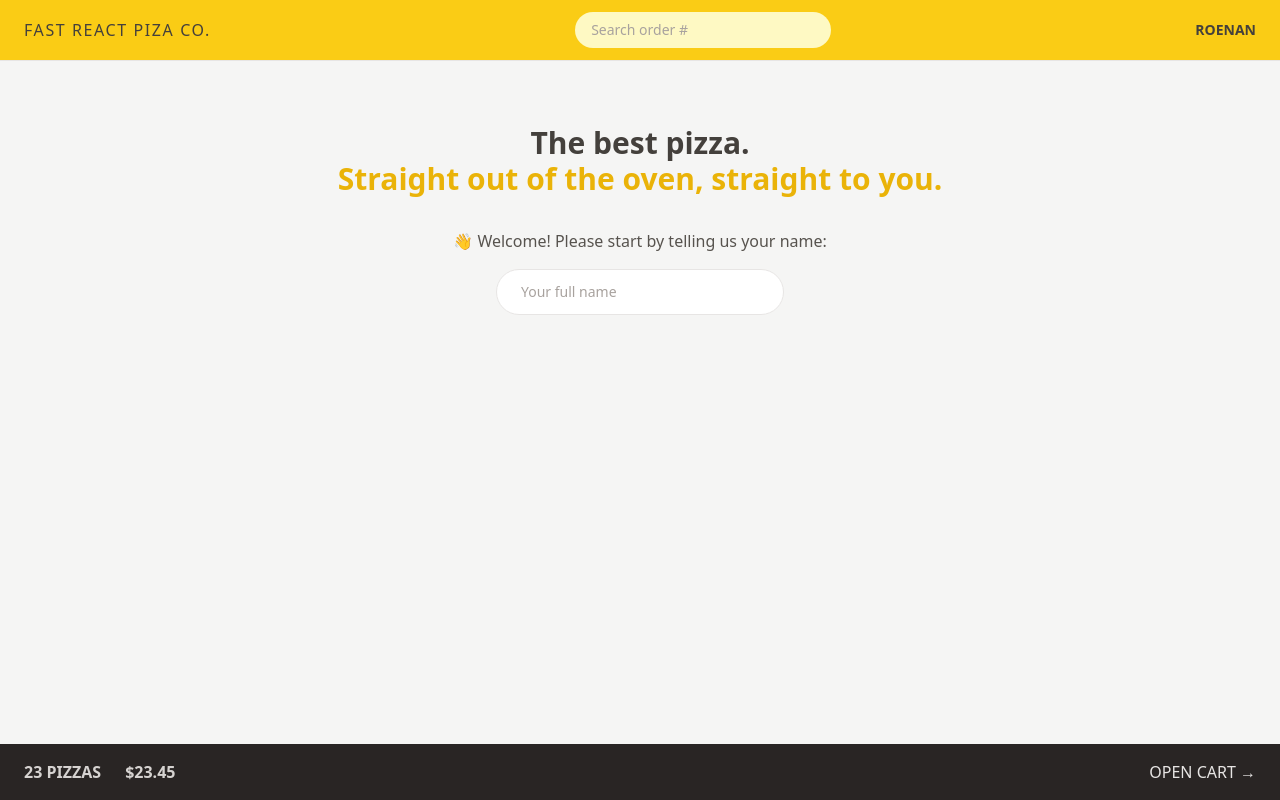
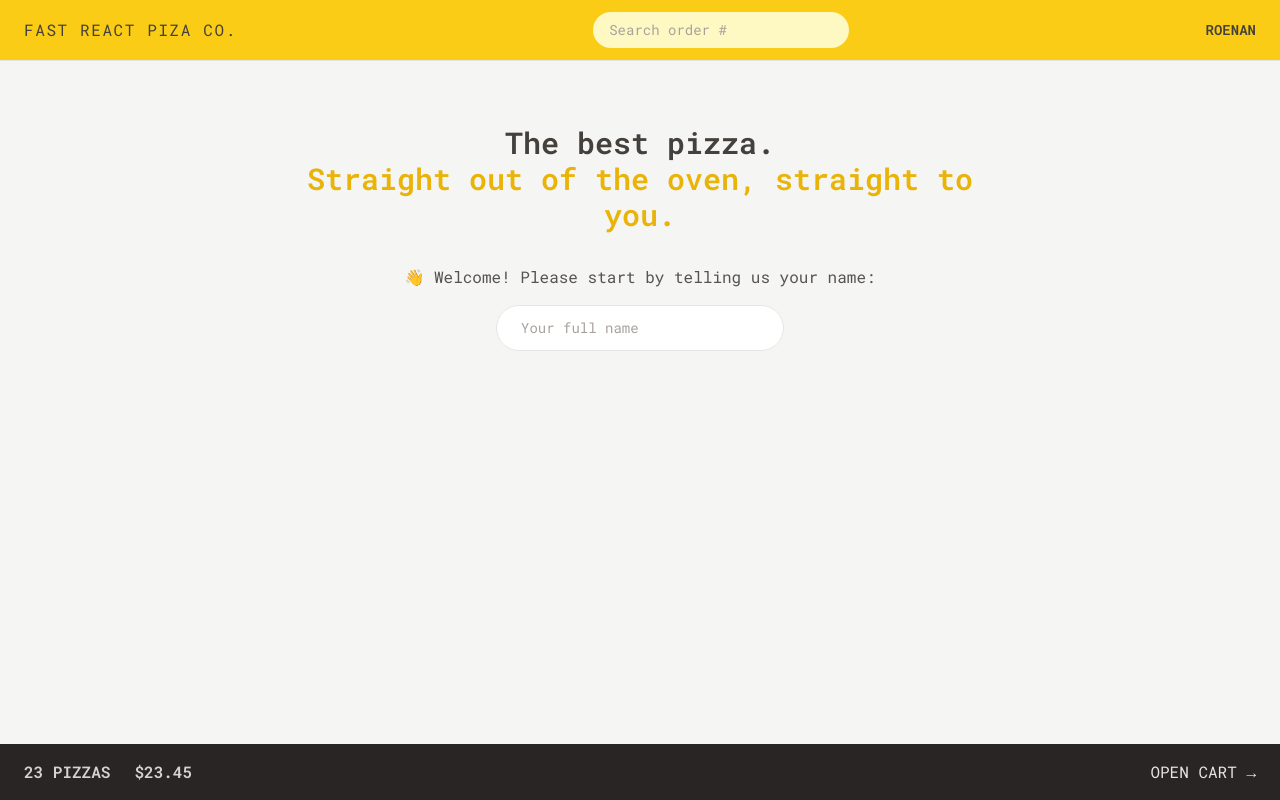
Before and after one commit to Roenan12/fast-react-pizza, a React (Vite) app: page / in a window 1280 px wide. Built offline with nearby package versions, Linux system fonts and the light colour scheme.

Commit message:
style(fontFamily): configure tailwind default styles

```diff
--- a/index.html
+++ b/index.html
@@ -4,6 +4,12 @@
     <meta charset="UTF-8" />
     <link rel="icon" type="image/svg+xml" href="/vite.svg" />
     <meta name="viewport" content="width=device-width, initial-scale=1.0" />
+    <link rel="preconnect" href="https://fonts.googleapis.com" />
+    <link rel="preconnect" href="https://fonts.gstatic.com" crossorigin />
+    <link
+      href="https://fonts.googleapis.com/css2?family=Roboto+Mono:ital,wght@0,100..700;1,100..700&display=swap"
+      rel="stylesheet"
+    />
     <title>Vite + React</title>
   </head>
   <body class="bg-stone-100 text-stone-700">
--- a/tailwind.config.js
+++ b/tailwind.config.js
@@ -2,7 +2,16 @@
 export default {
   content: ["./index.html", "./src/**/*.{js,ts,jsx,tsx}"],
   theme: {
-    extend: {},
+    fontFamily: {
+      sans: "Roboto Mono, monospace",
+    },
+
+    extend: {
+      height: {
+        // h-dvh
+        screen: "100dvh",
+      },
+    },
   },
   plugins: [],
 };
```
